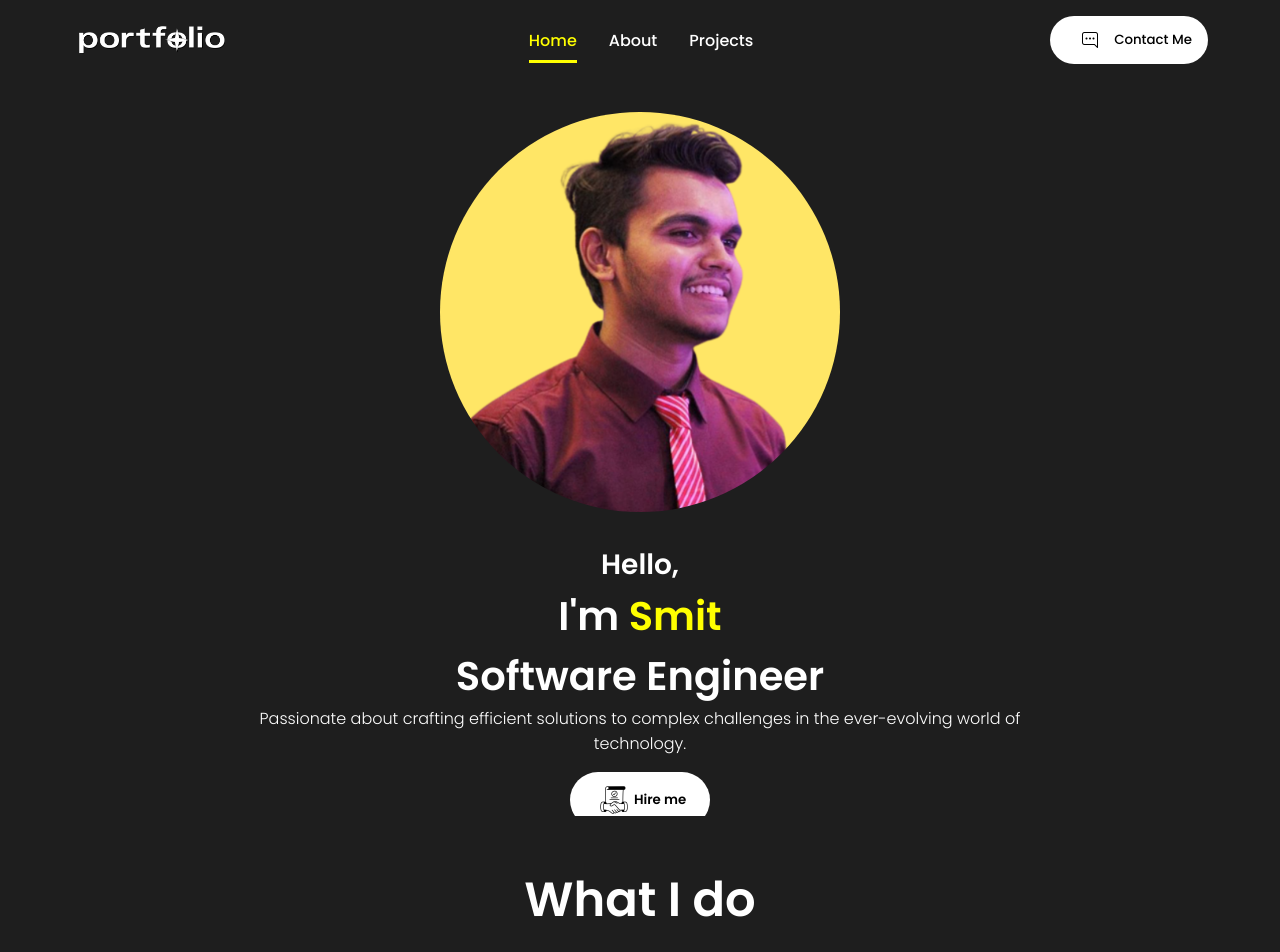
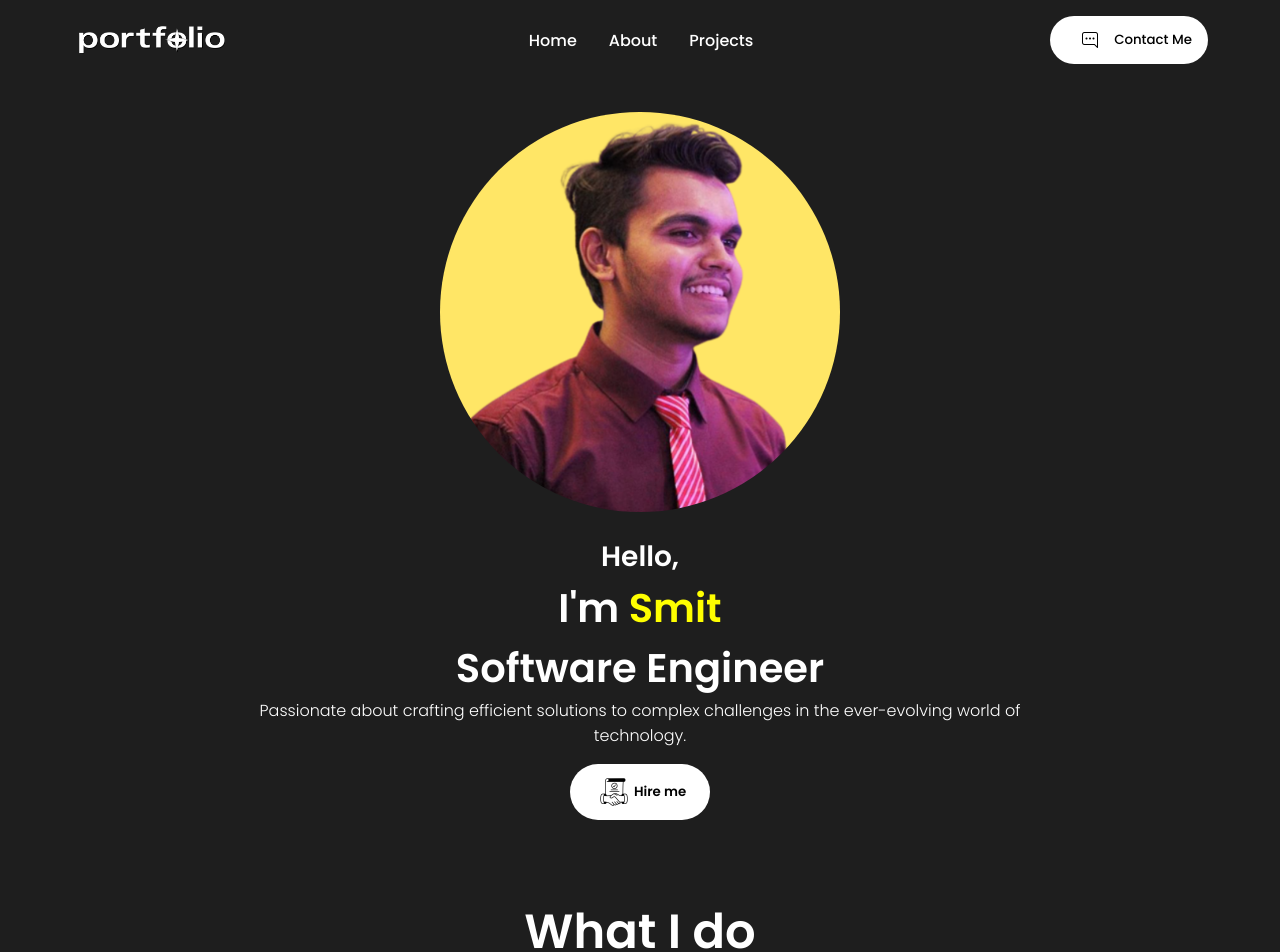
Before and after one commit to SmitPanchal1999/PortfolioBySmitPanchal.github.io, a React (Create React App) app: page / in a window 1280 px wide. Shown: the top 952 px of the page. Built offline with nearby package versions, Linux system fonts and the light colour scheme.

Commit message:
fixed home page hire me button

```diff
--- a/src/components/Home/home.css
+++ b/src/components/Home/home.css
@@ -3,7 +3,6 @@
     width: 100vw;
     max-width: 75rem;
     margin: 0 auto;
-    overflow: hidden;
 }
 .home-image{
     top: 6rem;
@@ -20,7 +19,7 @@
 .home-content{
     height: calc(50vh- 6rem);
     max-width: 75rem;
-    margin: 2rem auto 0;
+    margin: 1.5rem auto 0;
     font-size: 2.5rem;
     font-weight: 600;
     display: flex;
```
